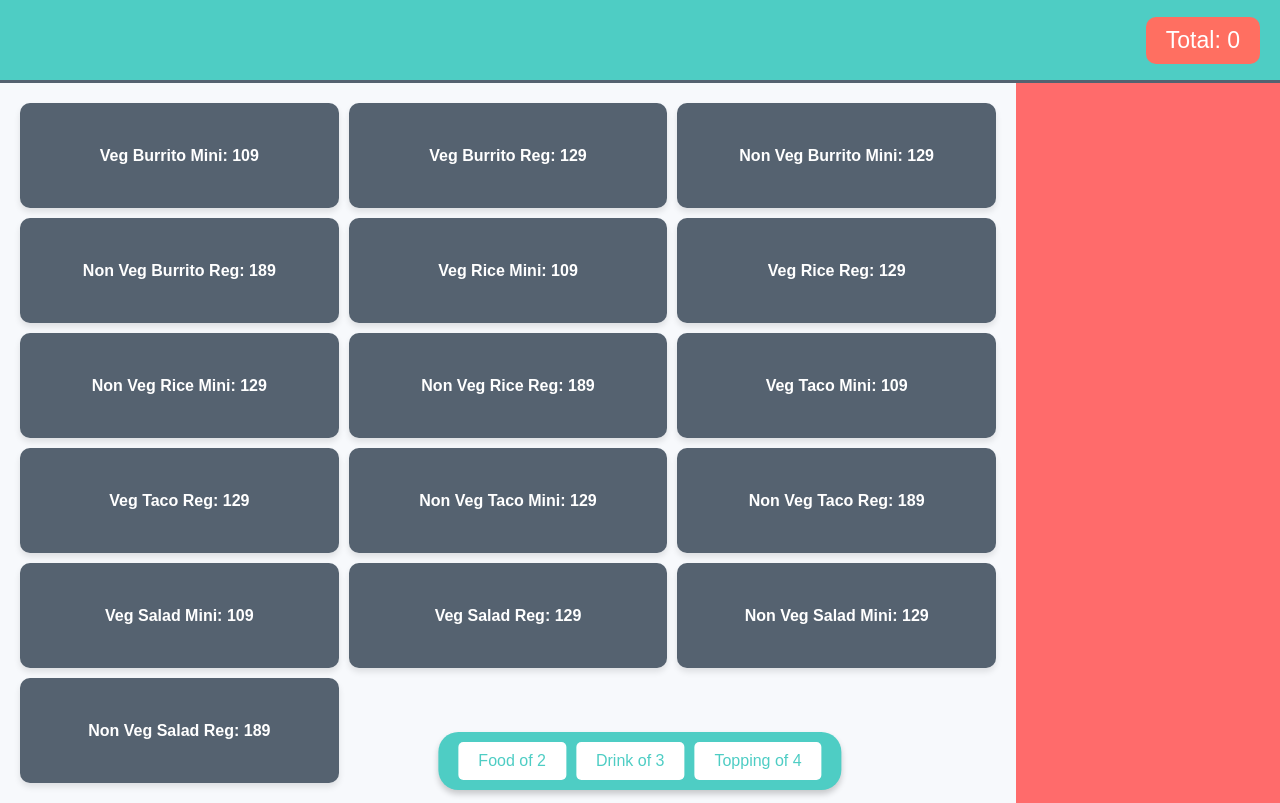
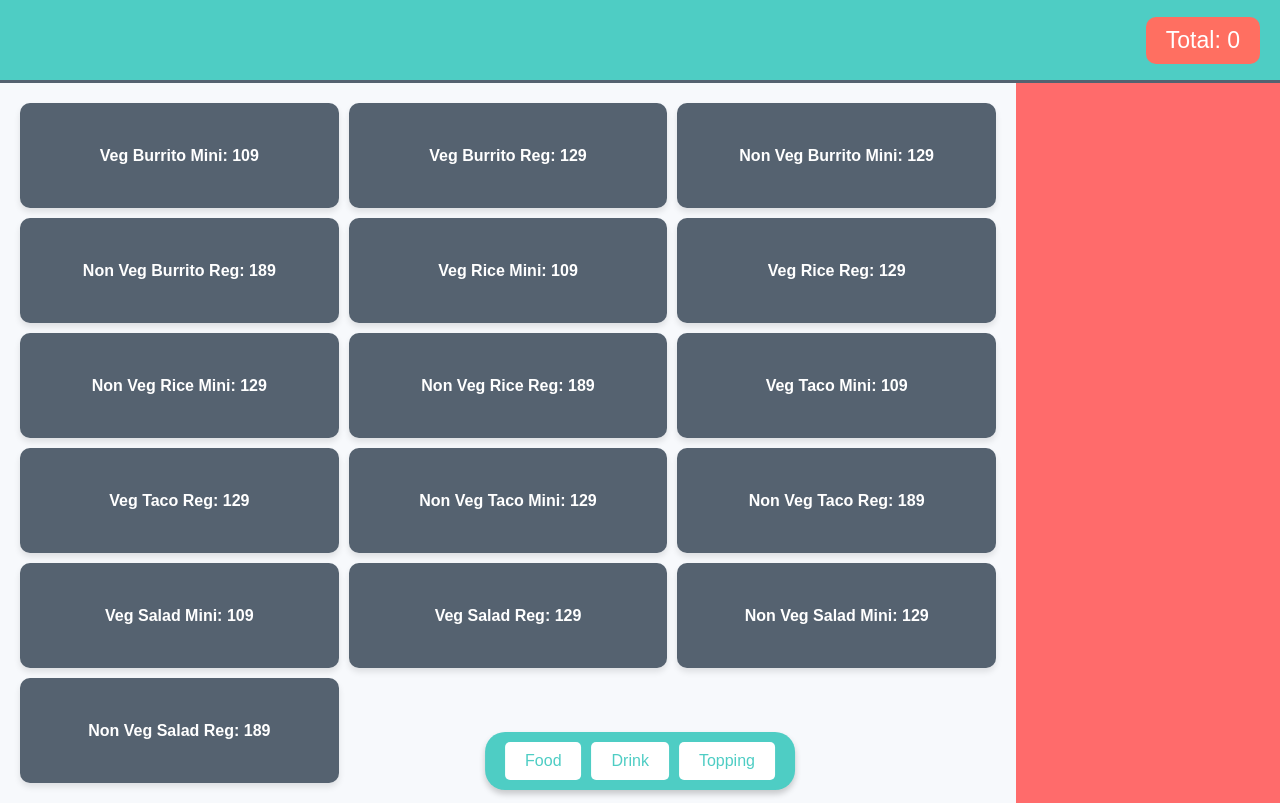
Before and after one commit to metalray7mr/hermanos, a plain HTML site: page index.html in a window 1280 px wide. Drawn offline with Linux system fonts and the light colour scheme.

Commit message:
Updated new Data

```diff
--- a/index.html
+++ b/index.html
@@ -31,9 +31,9 @@
       </div>
 
       <div class="floating-panel">
-        <button onclick="filterGridItems('food')">Food of 2</button>
-        <button onclick="filterGridItems('beverage')">Drink of 3</button>
-        <button onclick="filterGridItems(4)">Topping of 4</button>
+        <button onclick="filterGridItems('food')">Food</button>
+        <button onclick="filterGridItems('beverage')">Drink</button>
+        <button onclick="filterGridItems('topping')">Topping</button>
       </div>
       <div id="popup" class="popup hidden">
         <div class="popup-content">
--- a/script.js
+++ b/script.js
@@ -1,18 +1,4 @@
 var defaultID = 110;
-const foodNamesold = [
-  "Pizza",
-  "Burger",
-  "Pasta",
-  "Sushi",
-  "Tacos",
-  "Salad",
-  "Noodles",
-  "Dosa",
-  "Sandwich",
-  "Biryani",
-  "Paneer",
-  "Chowmein",
-];
 
 let foodNames = [
   {
@@ -154,6 +140,34 @@ let foodNames = [
     type: "beverage",
     nonVeg: "1",
     price: "9",
+  },
+  {
+    id: 21,
+    name: "Chicken",
+    type: "topping",
+    nonVeg: "0",
+    price: "39",
+  },
+  {
+    id: 22,
+    name: "Paneer",
+    type: "topping",
+    nonVeg: "0",
+    price: "29",
+  },
+  {
+    id: 23,
+    name: "Potato",
+    type: "topping",
+    nonVeg: "1",
+    price: "29",
+  },
+  {
+    id: 24,
+    name: "Guacamole",
+    type: "topping",
+    nonVeg: "1",
+    price: "59",
   },
 ];
 
```
